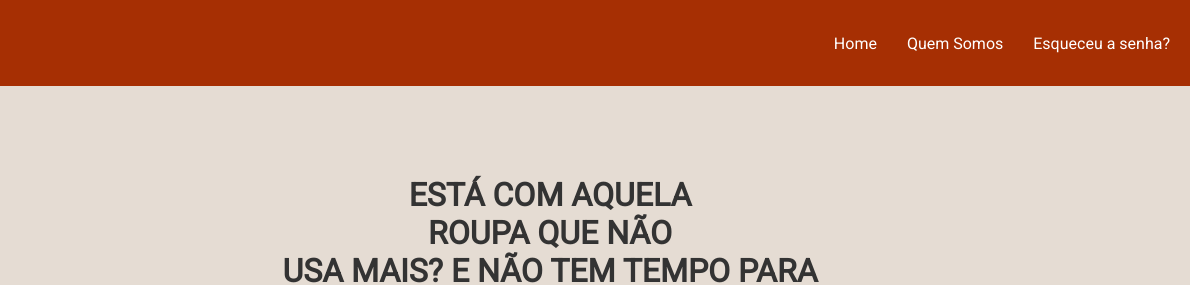
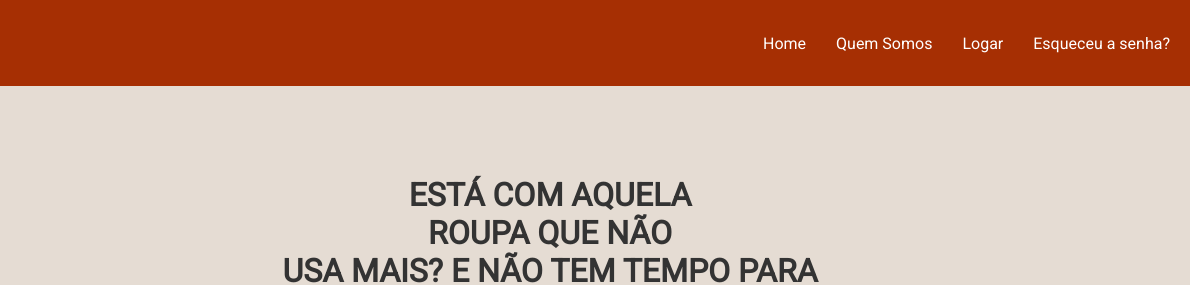
Before and after one commit to joao626/Projeto_integrador_Doe, a website: page html/index.html in a window 1280 px wide. Shown: the top 285 px of the page, 90-1280 px from the left. Drawn offline with Linux system fonts and the light colour scheme.

Commit message:
add Logar no menu header

```diff
--- a/html/index.html
+++ b/html/index.html
@@ -15,6 +15,7 @@
             <ul class="nav-links">
                 <li><a href="#">Home</a></li>
                 <li><a href="quemSomos.html">Quem Somos</a></li>
+                <li><a href="../html/login/logarUsuario.html">Logar</a></li>
                 <li><a href="#">Esqueceu a senha?</a></li>
             </ul>
         </nav>
```
